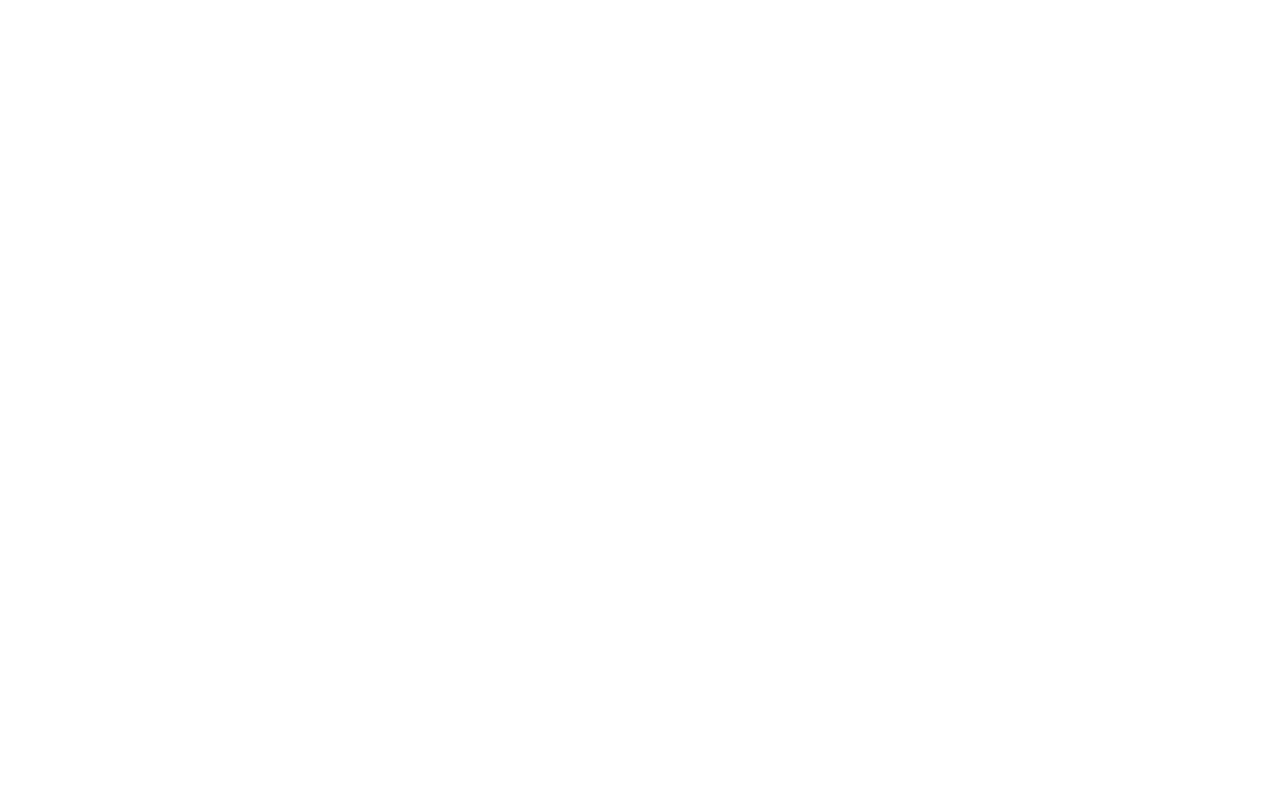
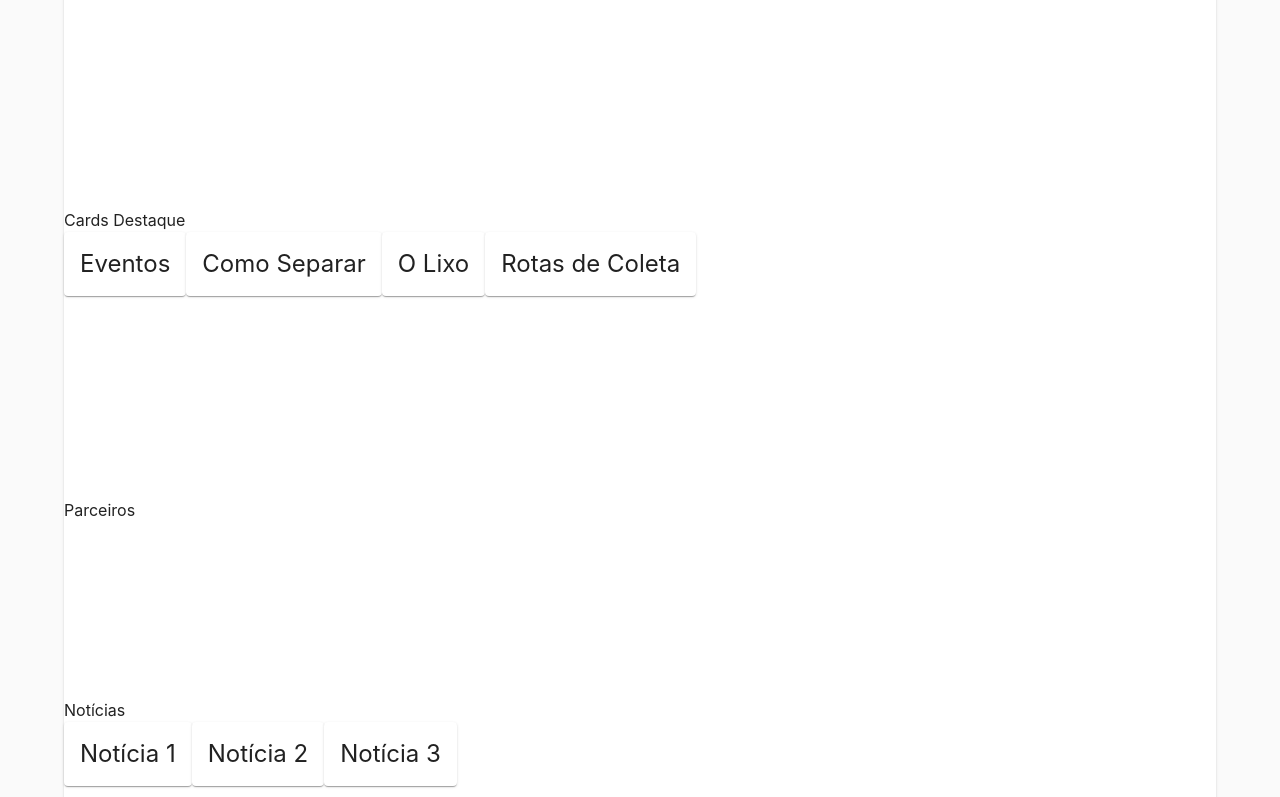
Before and after one commit to ICEI-PUC-Minas-PMV-SInt/pmv-sint-2023-1-e2-proj-front-t1-grupo-2-eixo-2, a React (Vite) app in the folder webapp/: page / in a window 1280 px wide. Shown: the part 300-1097 px from the top of the page. Before the commit the page ends 800 px from the top, so only its background shows below. Built offline with nearby package versions, Linux system fonts and the light colour scheme.

Commit message:
Configurações gerais de estilo e estrutura inicial da página Home

```diff
--- a/webapp/src/App.jsx
+++ b/webapp/src/App.jsx
@@ -1,11 +1,15 @@
-import { createTheme, ThemeProvider } from "@mui/material";
-import { green, lightBlue } from "@mui/material/colors";
+import { Container, createTheme, Paper, ThemeProvider } from "@mui/material";
+import CssBaseline from "@mui/material/CssBaseline";
+import { green, lightBlue, grey } from "@mui/material/colors";
 import React from "react";
 import { BrowserRouter } from "react-router-dom";
 import { Router } from "./Router";
 
 const theme = createTheme({
   palette: {
+    background: {
+      default: grey[50],
+    },
     primary: {
       main: green[500],
     },
@@ -21,9 +25,14 @@
 export function App() {
   return (
     <ThemeProvider theme={theme}>
-      <BrowserRouter>
-        <Router />
-      </BrowserRouter>
+      <CssBaseline />
+      <Container maxWidth="lg">
+        <Paper>
+          <BrowserRouter>
+            <Router />
+          </BrowserRouter>
+        </Paper>
+      </Container>
     </ThemeProvider>
   );
 }
--- a/webapp/src/pages/Home/Home.jsx
+++ b/webapp/src/pages/Home/Home.jsx
@@ -1,6 +1,70 @@
-import { Typography } from "@mui/material";
+import { Card, CardHeader, Typography } from "@mui/material";
+import Grid from "@mui/material/Unstable_Grid2";
+import Box from "@mui/material/Box";
 function Home() {
-  return <Typography variant="h2">HOME PAGE</Typography>;
+  return (
+    <Box sx={{ flex: 1 }}>
+      <Grid container spacing={2}>
+        <Grid height={108} xs={12}>
+          <Typography>Header</Typography>
+        </Grid>
+        <Grid height={400} xs={12}>
+          <Typography>Banner Destaque</Typography>
+        </Grid>
+        <Grid xs={12}>
+          <Typography>Cards Destaque</Typography>
+          <Grid container>
+            <Grid height={250} xs={3}>
+              <Card>
+                <CardHeader title="Eventos" />
+              </Card>
+            </Grid>
+            <Grid xs={3}>
+              <Card>
+                <CardHeader title="Como Separar" />
+              </Card>
+            </Grid>
+            <Grid xs={3}>
+              <Card>
+                <CardHeader title="O Lixo" />
+              </Card>
+            </Grid>
+            <Grid xs={3}>
+              <Card>
+                <CardHeader title="Rotas de Coleta" />
+              </Card>
+            </Grid>
+          </Grid>
+        </Grid>
+        <Grid height={200} xs={12}>
+          <Typography>Parceiros</Typography>
+        </Grid>
+        <Grid height={500} xs={12}>
+          <Typography>Notícias</Typography>
+          <Grid container>
+            <Grid xs={4}>
+              <Card>
+                <CardHeader title="Notícia 1" />
+              </Card>
+            </Grid>
+            <Grid xs={4}>
+              <Card>
+                <CardHeader title="Notícia 2" />
+              </Card>
+            </Grid>
+            <Grid xs={4}>
+              <Card>
+                <CardHeader title="Notícia 3" />
+              </Card>
+            </Grid>
+          </Grid>
+        </Grid>
+        <Grid height={200} xs={12}>
+          <Typography>Footer</Typography>
+        </Grid>
+      </Grid>
+    </Box>
+  );
 }
 
 export { Home };
```
Also changed, not shown: webapp/src/pages/Eventos/eventCard.jsx (added).
